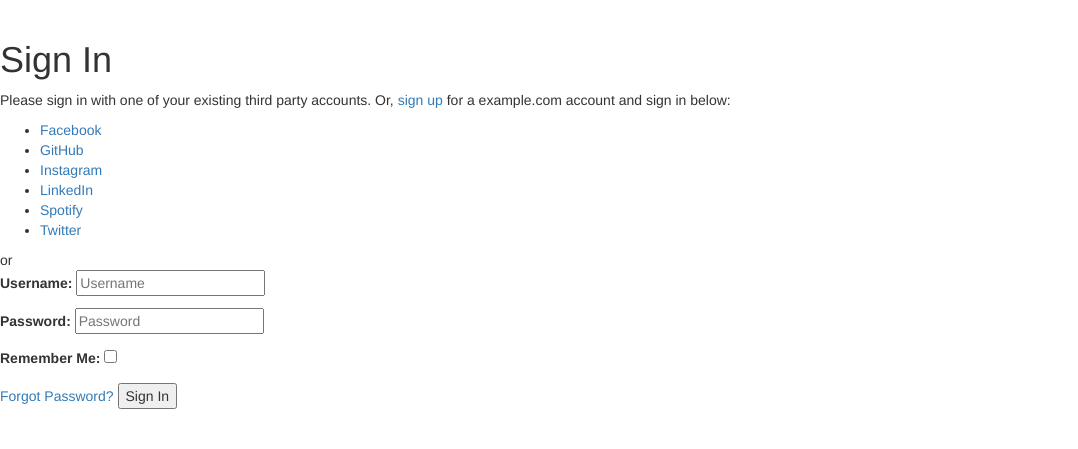
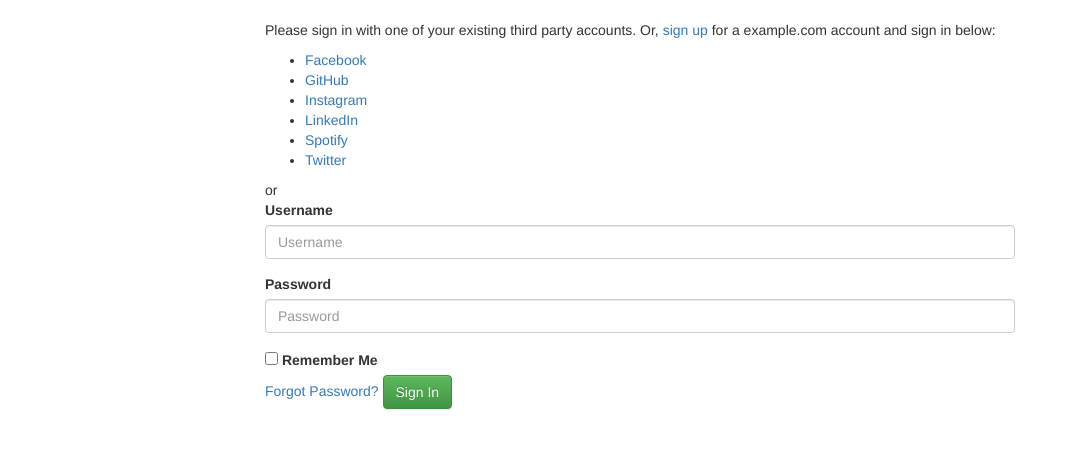
Before and after one commit to reivaj05/Django_APIs, a Django app: page /accounts/login/ in a window 1280 px wide. Shown: the part 67-516 px from the top of the page, without its empty margins (0-1078 px from the left). Run offline with Django 3.2, Linux system fonts and the light colour scheme; parts of the project's set-up code (start-up, migrations or seed data) failed here and were passed over; some libraries are stand-ins or nearby versions.

Commit message:
UI in login template changed

```diff
--- a/django_apis/templates/account/base.html
+++ /dev/null
@@ -1 +0,0 @@
-{% extends "base.html" %}
--- a/django_apis/templates/account/login.html
+++ b/django_apis/templates/account/login.html
@@ -1,16 +1,13 @@
-{% extends "account/base.html" %}
+{% extends "base.html" %}
 
-{% load i18n %}
-{% load account socialaccount %}
-
-{% block head_title %}{% trans "Sign In" %}{% endblock %}
+{% load account bootstrap3 i18n socialaccount %}
 
 {% block content %}
 
-<h1>{% trans "Sign In" %}</h1>
-
+  <div class="container">
+      <div class="row">
+          <div class="col-md-8 col-md-offset-2">
               {% get_providers as socialaccount_providers %}
-
               {% if socialaccount_providers %}
                 <p>{% blocktrans with site.name as site_name %}Please sign in with one
                 of your existing third party accounts. Or, <a href="{{ signup_url }}">sign up</a>
@@ -35,12 +32,17 @@
 
               <form class="login" method="POST" action="{% url 'account_login' %}">
                   {% csrf_token %}
-  {{ form.as_p }}
+                  {% bootstrap_form form %}
                   {% if redirect_field_value %}
                     <input type="hidden" name="{{ redirect_field_name }}" value="{{ redirect_field_value }}" />
                   {% endif %}
+
+                  {% buttons %}
                   <a class="button secondaryAction" href="{% url 'account_reset_password' %}">{% trans "Forgot Password?" %}</a>
-  <button class="primaryAction" type="submit">{% trans "Sign In" %}</button>
+                  <button type="submit" class="btn btn-success">{% trans "Sign In" %}</button>
+                  {% endbuttons %}
               </form>
-
+          </div><!-- col-md -->
+      </div><!-- row -->
+  </div><!-- container -->
 {% endblock %}
```
Lines whose indentation alone changed are shown as unchanged.
